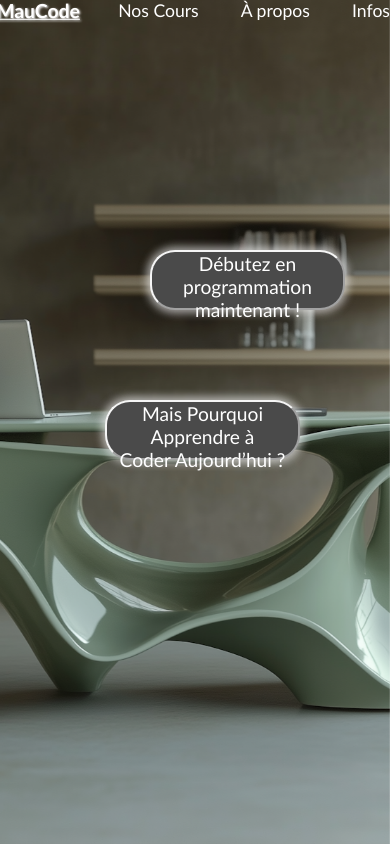
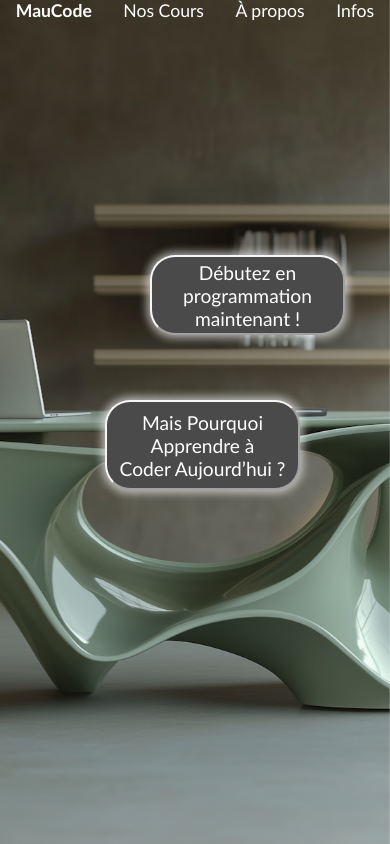
Before and after one commit to AKEKOFranck/MauCode, a React (Vite) app: page / in a window 390 px wide. Built offline with nearby package versions, Linux system fonts and the light colour scheme.

Commit message:
third test

```diff
--- a/src/styles/About.css
+++ b/src/styles/About.css
@@ -50,7 +50,7 @@
 
 @media (max-width:767px) {
     .about_main{
-        height: 250vh;
+        height: 300vh;
          position: relative;
         gap: 20px;
         justify-content: space-around;
--- a/src/styles/Course.css
+++ b/src/styles/Course.css
@@ -61,7 +61,30 @@
 @media (max-width:767px) {
 
   .course_main{
-    height: 200vh;
+    height: 300vh;
+    position: relative;
+    gap: 50px;
+  }
+
+
+  .course_title{
+    top: 300px;
+    font-size: 1.2em;
+  }
+
+  .course_cont{
+    flex-direction: column;
+  }
+
+  .course_img{
+    width: 60%;
+  }
+}
+
+
+@media (min-width:767px) and (max-width:1400px) {
+    .course_main{
+    height: 300vh;
   }
 
 
@@ -78,24 +101,3 @@
     width: 60%;
   }
 }
-
-
-@media (min-width:767px) and (max-width:1400px) {
-    .course_main{
-    height: 200vh;
-  }
-
-
-  .course_title{
-    top: 250px;
-    font-size: 1.2em;
-  }
-
-  .course_cont{
-    flex-direction: column;
-  }
-
-  .course_img{
-    width: 60%;
-  }
-}
--- a/src/styles/Header.css
+++ b/src/styles/Header.css
@@ -36,6 +36,7 @@ nav{
     nav{
         width: 100%;
         align-items: center;
+        justify-content: space-around;
     }
 }
 
--- a/src/styles/Home.css
+++ b/src/styles/Home.css
@@ -78,7 +78,7 @@
     left: 150px;
     font-size: 1.2rem;
     width: 50%;
-    height: 60px;
+    height: 80px;
      }
 
       .home_bt2{
@@ -86,7 +86,7 @@
     left: -90px;
     font-size: 1.2rem;
     width: 50%;
-    height: 60px;
+    height: 90px;
      }
 }
 
```
